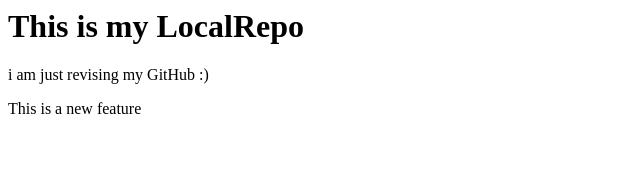
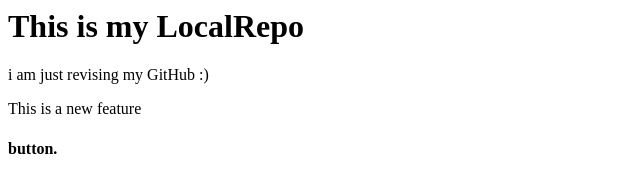
Before and after one commit to Harsshhhi/LocalRepo---ak, a plain HTML site: page index.html in a window 1280 px wide. Shown: the full height of the page, 0-640 px from the left. Drawn offline with Linux system fonts and the light colour scheme.

Commit message:
Added button in main

```diff
--- a/index.html
+++ b/index.html
@@ -2,3 +2,4 @@
 <p>i am just revising my GitHub :) </p>
 
 <p>This is a new feature</p>
+<h4>button.</h4>
```
